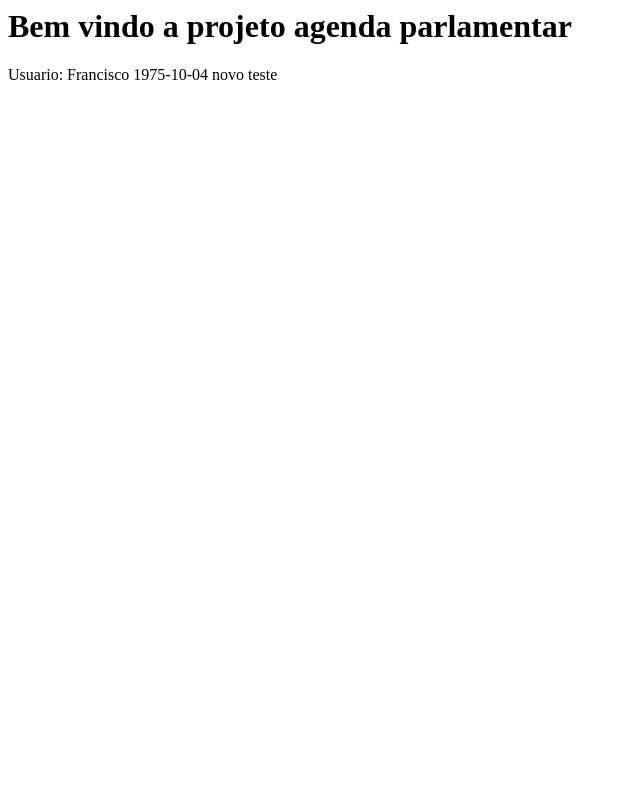
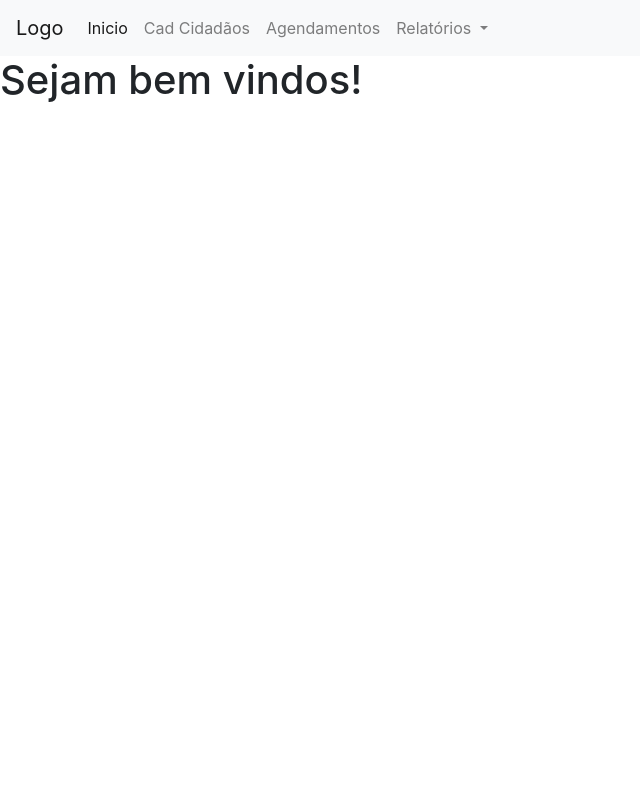
Before and after one commit to fpcarlosuerr/projeto_gabinete, a Django app: page / in a window 1280 px wide. Shown: the whole page, without its empty margins (0-640 px from the left). Run offline with Django 5.2, Linux system fonts and the light colour scheme.

Commit message:
aula dia 27-04-2025

```diff
--- a/appagenda/templates/appagenda/home.html
+++ b/appagenda/templates/appagenda/home.html
@@ -1,13 +1,11 @@
-<html>
-    <header>
-        <title>Agenda</title>
-    </header>
-    <body>
-        <form>
-        <h1 class="form form-control">Bem vindo a projeto agenda parlamentar</h1>
-        </form>
-        Usuario: {{usuario}} {{dtnascimento}}
-        novo teste
+{% extends "base.html"  %}
 
-    </body>
-</html>
+{% block title %}
+     Home
+{% endblock %}
+
+{% block content %}
+
+<h1>Sejam bem vindos!</h1>
+
+{% endblock %}
--- a/appagenda/urls.py
+++ b/appagenda/urls.py
@@ -5,4 +5,5 @@ from . import views
 urlpatterns = [
     path('',views.home, name="home"),
     path('criar_cidadao',views.criar_cidadao,name='criar_cidadao'),
+    path('criar_agendamento',views.criar_agendamento,name='criar_agendamento')
 ]
--- a/appagenda/views.py
+++ b/appagenda/views.py
@@ -1,6 +1,7 @@
 from django.shortcuts import render, redirect
 from .models import Cidadao
 from .forms import CidadaoForm
+from django.contrib import messages
 
 # Create your views here.
 def home(request):
@@ -12,11 +13,22 @@ def home(request):
     return render(request,'appagenda/home.html', context)
 
 def criar_cidadao(request):
+    cidadaos = Cidadao.objects.all()
     if request.method == 'POST':
         form = CidadaoForm(request.POST)
         if form.is_valid():
             form.save()
+            messages.success(request, "Pessoa cidadão cadastrado com sucesso!")
             return redirect("criar_cidadao")
+        else:
+            messages.error(request, "Erro ao Cadastrar!")
     else:
         form = CidadaoForm()
-    return render(request,'appagenda/formCidadao.html',{"form":form})
+    return render(request,'appagenda/formCidadao.html',
+                  {"form":form,
+                   "pessoas":cidadaos
+                   } )
+
+def criar_agendamento(request):
+
+    return render(request,'appagenda/agendamento.html')
--- /dev/null
+++ b/templates/base.html
@@ -0,0 +1,71 @@
+<!doctype html>
+<html lang="pt-br">
+  <head>
+    <!-- Required meta tags -->
+    <meta charset="utf-8">
+    <meta name="viewport" content="width=device-width, initial-scale=1, shrink-to-fit=no">
+
+    <!-- Bootstrap CSS -->
+    <link rel="stylesheet" href="https://cdn.jsdelivr.net/npm/bootstrap@4.1.3/dist/css/bootstrap.min.css" integrity="sha384-MCw98/SFnGE8fJT3GXwEOngsV7Zt27NXFoaoApmYm81iuXoPkFOJwJ8ERdknLPMO" crossorigin="anonymous">
+
+    <title>
+        {% block title %}Sistema de Gestão de Gabinetes{% endblock %}
+    </title>
+    {% block head_extra %} {% endblock %}
+  </head>
+  <body>
+    <nav class="navbar navbar-expand-lg navbar-light bg-light">
+      <a class="navbar-brand" href="#">Logo</a>
+      <button class="navbar-toggler" type="button" data-toggle="collapse" data-target="#navbarNavDropdown" aria-controls="navbarNavDropdown" aria-expanded="false" aria-label="Toggle navigation">
+        <span class="navbar-toggler-icon"></span>
+      </button>
+      <div class="collapse navbar-collapse" id="navbarNavDropdown">
+        <ul class="navbar-nav">
+          <li class="nav-item active">
+            <a class="nav-link" href="{% url 'home' %}">Inicio <span class="sr-only">(current)</span></a>
+          </li>
+          <li class="nav-item">
+            <a class="nav-link" href="{% url 'criar_cidadao' %}">Cad Cidadãos</a>
+          </li>
+          <li class="nav-item">
+            <a class="nav-link" href="{% url 'criar_agendamento' %}">Agendamentos</a>
+          </li>
+          <li class="nav-item dropdown">
+            <a class="nav-link dropdown-toggle" href="#" id="navbarDropdownMenuLink" role="button" data-toggle="dropdown" aria-haspopup="true" aria-expanded="false">
+              Relatórios
+            </a>
+            <div class="dropdown-menu" aria-labelledby="navbarDropdownMenuLink">
+              <a class="dropdown-item" href="#">Cadastros</a>
+              <a class="dropdown-item" href="#">Agendamentos</a>
+              <a class="dropdown-item" href="#">Aniversariantes</a>
+            </div>
+          </li>
+        </ul>
+      </div>
+    </nav>
+
+    <main class="continer">
+        {% if messages %}
+          <div class="container mt-2">
+            {% for message in messages %}
+              <div class="alert alert-{{ message.tags }} alert-dismissible fade show" role="alert">
+                {{ message }}
+                <button type="button" class="btn-close" data-bs-dismiss="alert"></button>
+              </div>
+            {% endfor %}
+          </div>
+        {% endif %}
+
+        {% block content %}
+
+        {% endblock %}
+    </main>
+
+    <!-- Optional JavaScript -->
+    <!-- jQuery first, then Popper.js, then Bootstrap JS -->
+    <script src="https://code.jquery.com/jquery-3.3.1.slim.min.js" integrity="sha384-q8i/X+965DzO0rT7abK41JStQIAqVgRVzpbzo5smXKp4YfRvH+8abtTE1Pi6jizo" crossorigin="anonymous"></script>
+    <script src="https://cdn.jsdelivr.net/npm/popper.js@1.14.3/dist/umd/popper.min.js" integrity="sha384-ZMP7rVo3mIykV+2+9J3UJ46jBk0WLaUAdn689aCwoqbBJiSnjAK/l8WvCWPIPm49" crossorigin="anonymous"></script>
+    <script src="https://cdn.jsdelivr.net/npm/bootstrap@4.1.3/dist/js/bootstrap.min.js" integrity="sha384-ChfqqxuZUCnJSK3+MXmPNIyE6ZbWh2IMqE241rYiqJxyMiZ6OW/JmZQ5stwEULTy" crossorigin="anonymous"></script>
+    {% block scripts_extra %} {% endblock %}
+  </body>
+</html>
```
Also changed, not shown: appagenda/templates/appagenda/agendamento.html (added, +9 -0 lines), appagenda/templates/appagenda/formCidadao.html (+18 -4 lines).
